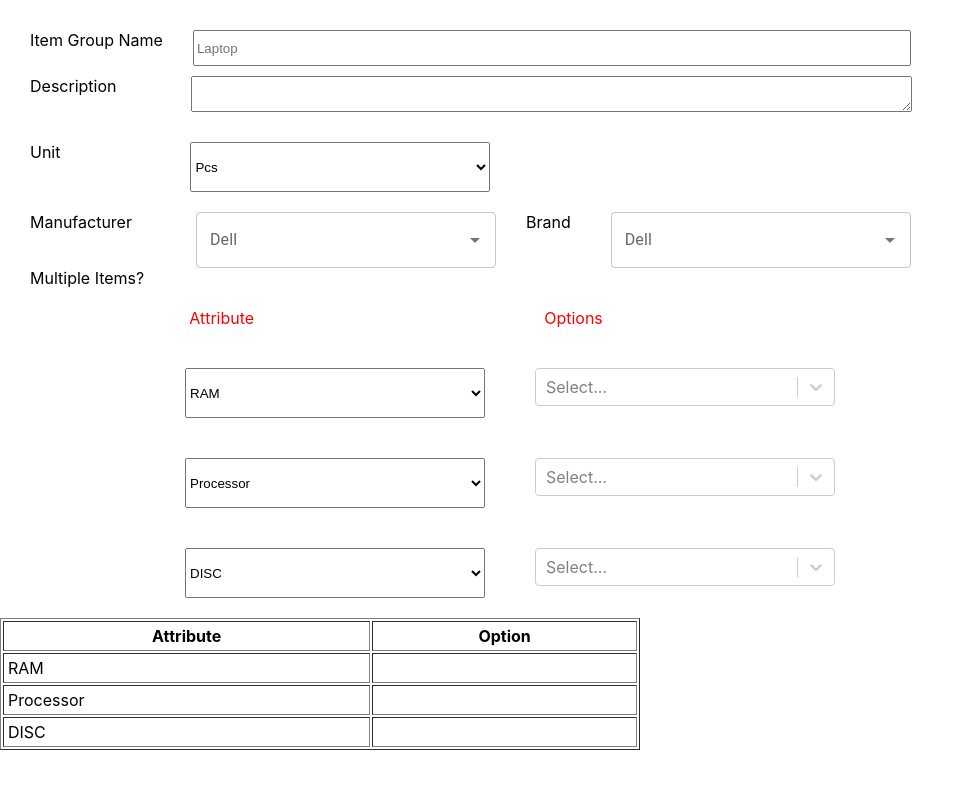
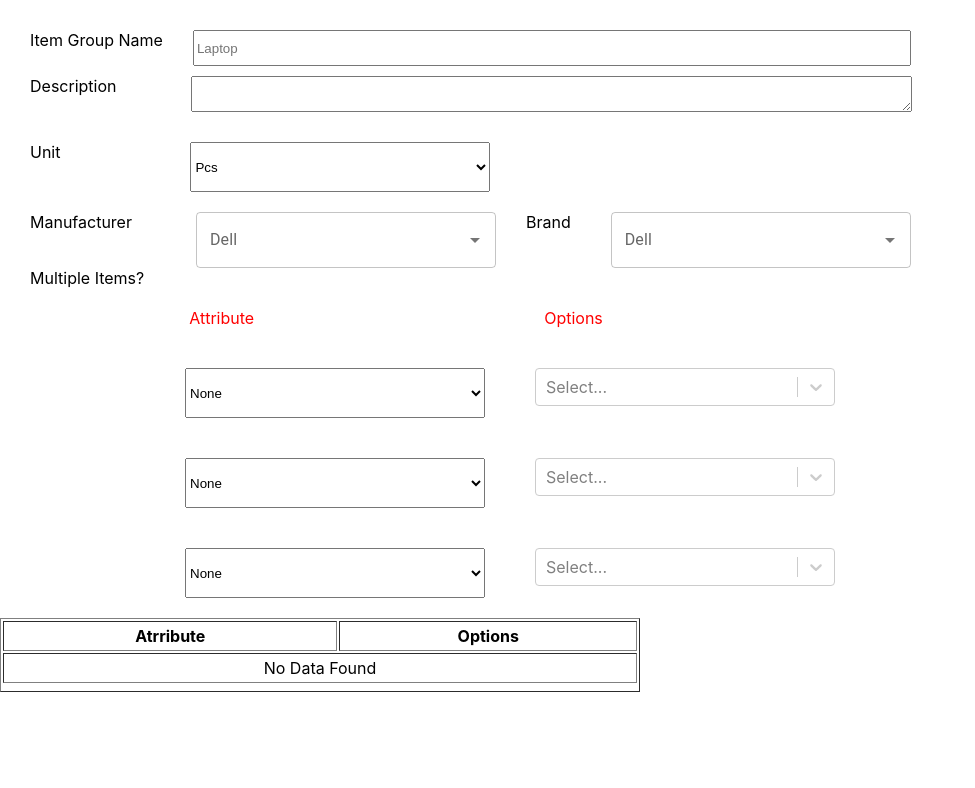
Before and after one commit to Pandharinath-Nikam/React-Task, a React (Create React App) app: page / in a window 1280 px wide. Shown: the top 788 px of the page, without its empty margins (0-975 px from the left). Built offline with nearby package versions, Linux system fonts and the light colour scheme.

Commit message:
Changes Added

```diff
--- a/src/Components/ItemGroup.js
+++ b/src/Components/ItemGroup.js
@@ -9,6 +9,8 @@ const ItemGroup = () => {
   const [ram1, setRam] = useState([]);
   const [processor1, setProcessor] = useState([]);
   const [disc1, setDisc] = useState([]);
+
+  const column = [{ heading: "Atrribute" }, { heading: "Options" }];
 
   const ram = [
     { value: "1", label: "4 GB" },
@@ -162,6 +164,7 @@ const ItemGroup = () => {
               style={{ marginLeft: 155, height: 50, width: 300, marginTop: 20 }}
               placeholder="Ram"
             >
+              <option value="">None</option>
               <option value="ram">RAM</option>
             </select>
           </div>
@@ -185,6 +188,7 @@ const ItemGroup = () => {
               onChange={handleChange}
               style={{ marginLeft: 155, height: 50, width: 300, marginTop: 20 }}
             >
+              <option value="">None</option>
               <option value="processor">Processor</option>
             </select>
           </div>
@@ -208,6 +212,9 @@ const ItemGroup = () => {
               onChange={handleChange}
               style={{ marginLeft: 155, height: 50, width: 300, marginTop: 20 }}
             >
+              <option value="" onChange={handleChange}>
+                None
+              </option>
               <option value="disc" onChange={handleChange}>
                 DISC
               </option>
@@ -222,21 +229,43 @@ const ItemGroup = () => {
 
         <table border={"1px"} cellPadding={"4px"} width={"50%"}>
           <thead>
-            <th>Attribute</th>
-            <th>Option</th>
+            <tr>
+              {column.map((item, index) => (
+                <TableHeadItem item={item} />
+              ))}
+            </tr>
           </thead>
           <tbody>
             <tr>
+              {!data.RAM && !data.Processor && !data.DISC && (
+                <td colSpan={2} style={{ textAlign: "center" }}>
+                  No Data Found
+                </td>
+              )}
+            </tr>
+            <tr>
+              {data.RAM && (
+                <>
                   <td>RAM</td>
                   <td>{ram1 + "  "}</td>
+                </>
+              )}
             </tr>
             <tr>
+              {data.Processor && (
+                <>
                   <td>Processor</td>
                   <td>{processor1 + "  "}</td>
+                </>
+              )}
             </tr>
             <tr>
+              {data.DISC && (
+                <>
                   <td>DISC</td>
                   <td>{disc1 + "  "}</td>
+                </>
+              )}
             </tr>
           </tbody>
         </table>
@@ -244,5 +273,5 @@ const ItemGroup = () => {
     </>
   );
 };
-
+const TableHeadItem = ({ item }) => <th>{item.heading}</th>;
 export default ItemGroup;
```
Lines whose indentation alone changed are shown as unchanged.
